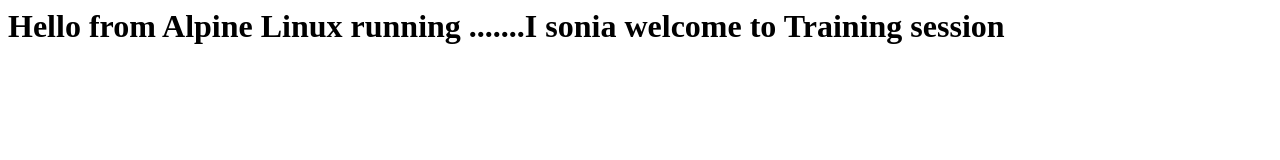
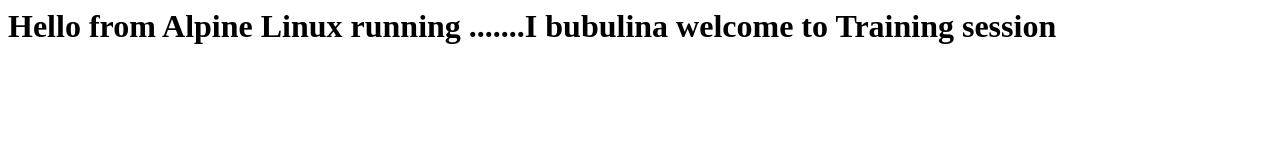
Before and after one commit to workrav/Sonia, a plain HTML site: page index.html in a window 1280 px wide. Drawn offline with Linux system fonts and the light colour scheme.

Commit message:
Devopes learning session of september GIT

```diff
--- a/index.html
+++ b/index.html
@@ -1 +1 @@
-<html><body><h1>Hello from Alpine Linux running .......I sonia welcome to Training session</h1></body></html>
+<html><body><h1>Hello from Alpine Linux running .......I bubulina welcome to Training session</h1></body></html>
```
